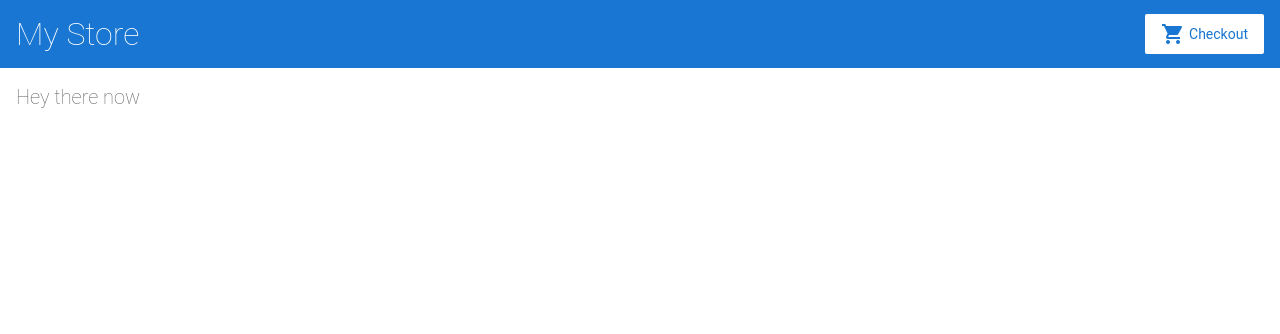
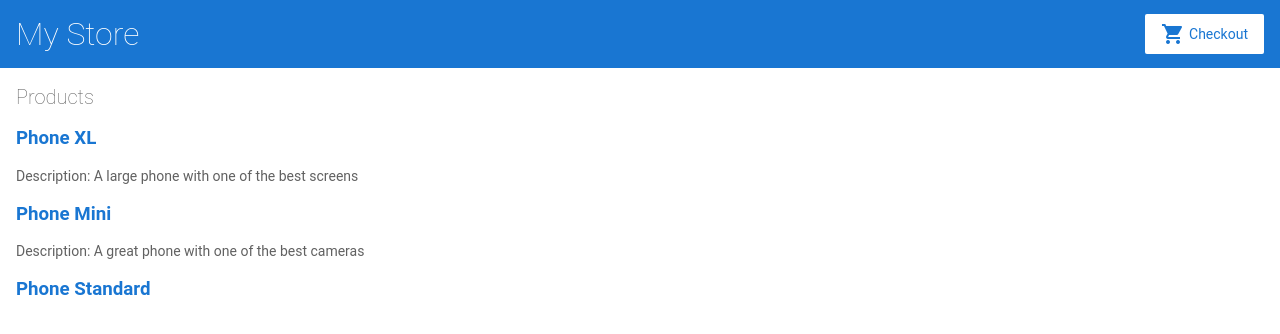
Before and after one commit to mauveruth/angular-k8n9dq, an Angular app: page / in a window 1280 px wide. Shown: the top 334 px of the page. Built offline with nearby package versions, Linux system fonts and the light colour scheme.

Commit message:
1 file modified

```diff
--- a/src/app/product-list/product-list.component.html
+++ b/src/app/product-list/product-list.component.html
@@ -1,4 +1,16 @@
-<h2>Hey there now</h2>
+<h2>Products</h2>
+
+<div *ngFor = "let product of products">
+  <h3>
+    <a [title] = "product.name + ' details'">
+      {{ product.name }}
+    </a>
+  </h3>
+
+  <p *ngIf = "product.description">
+    Description: {{ product.description }}
+  </p>
+</div>
 
 
 <!--
```
